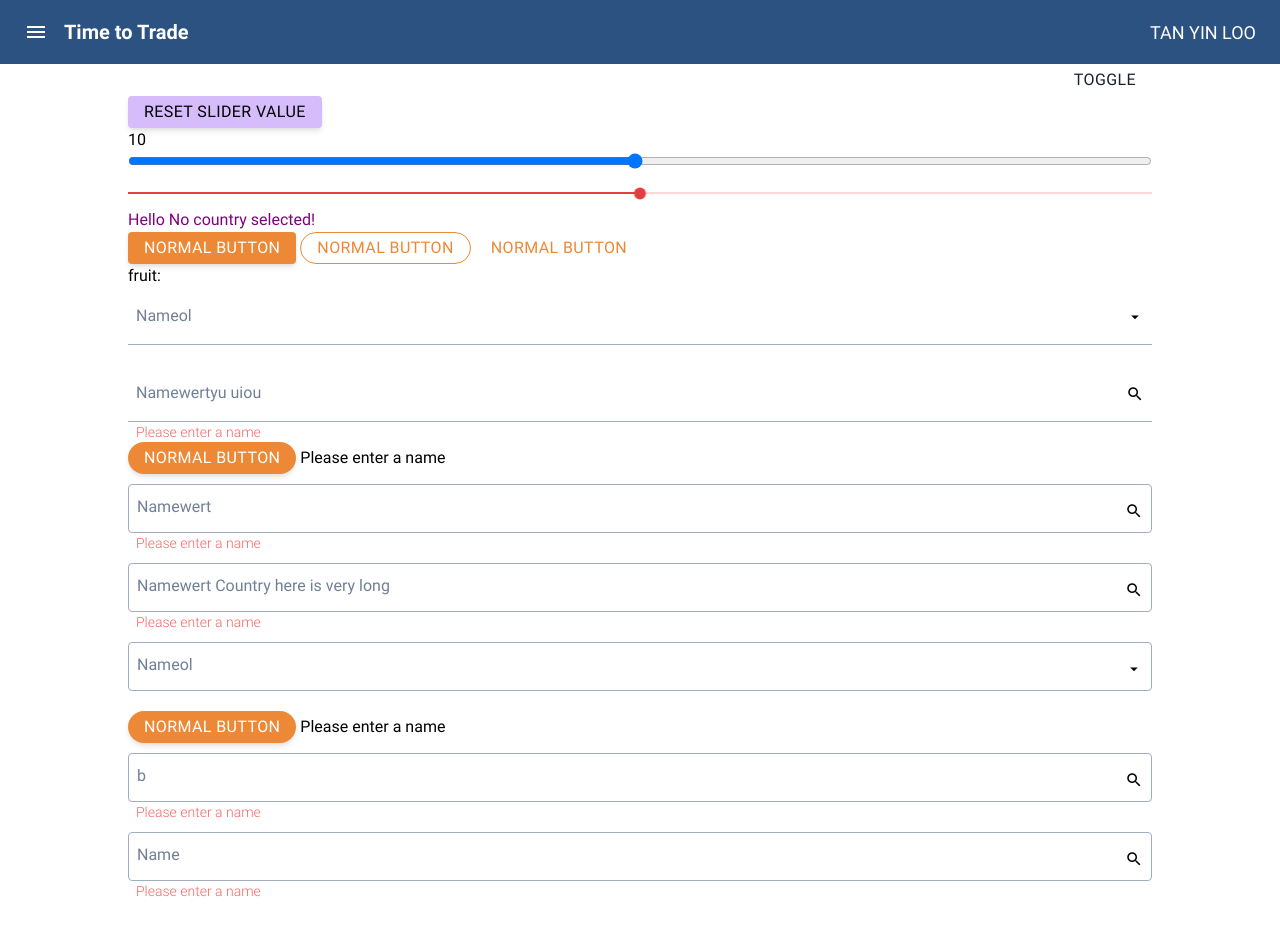
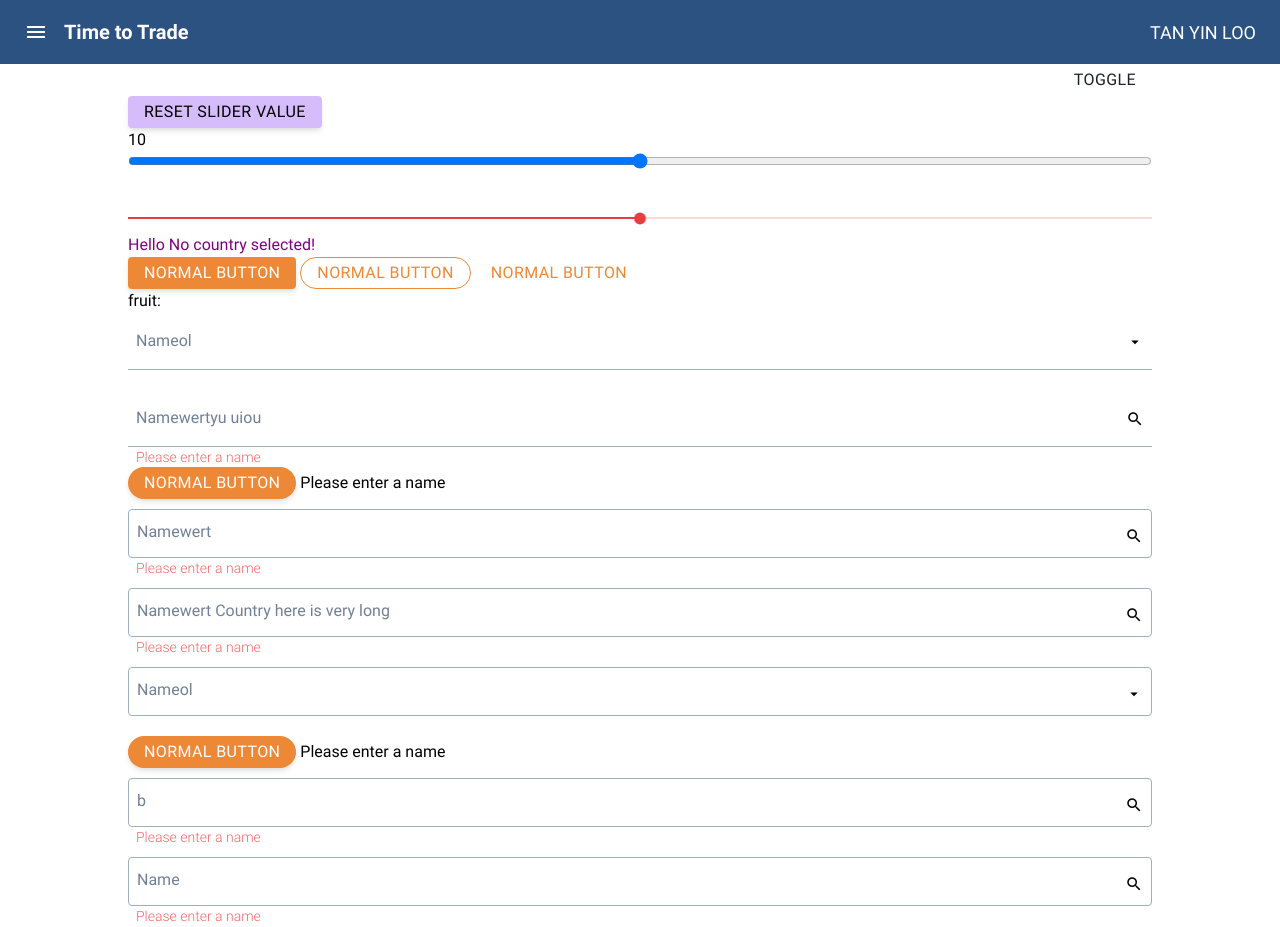
Before and after one commit to tianhai82/svetamat, a Svelte app: page / in a window 1280 px wide. Before the commit the page ends 902 px from the top, so only its background shows below. Built offline with nearby package versions, Linux system fonts and the light colour scheme; a web font is replaced by a local one.

Commit message:
add and remove pointermove event to document.body

```diff
--- a/src/App.svelte
+++ b/src/App.svelte
@@ -81,17 +81,16 @@
   <div>
     {sliderValue}
     <input
-      class="w-full"
+      class="w-full mb-8"
       bind:value={sliderValue}
       type="range"
       min="9"
       max="11"
-      step="0.03" />
+      step="0.01" />
 
     <Slider
       min={9}
       max={11}
-      step={0.03}
       bind:value={sliderValue}
       thumbColor="text-red-600"
       trackEmptyColor="bg-red-200"
--- a/src/widgets/Slider.svelte
+++ b/src/widgets/Slider.svelte
@@ -3,9 +3,9 @@
 export let min = 0;
 export let max = 1;
 export let step = undefined;
-  export let thumbColor = "text-blue-500";
-  export let trackEmptyColor = "bg-blue-200";
-  export let trackFilledColor = "bg-blue-500";
+export let thumbColor = 'text-blue-500';
+export let trackEmptyColor = 'bg-blue-200';
+export let trackFilledColor = 'bg-blue-500';
 
 let normalisedValue;
 $: normalisedValue = scaleValue(value, min, max, 0, 1);
@@ -40,7 +40,7 @@
   const oldRange = oldMax - oldMin;
   const newRange = newMax - newMin;
   if (oldRange <= 0 || newRange <= 0) {
-      throw new Error("max should be greater than min");
+    throw new Error('max should be greater than min');
   }
   return +(((v - oldMin) * newRange) / oldRange + newMin).toPrecision(12);
 }
@@ -64,6 +64,7 @@
   value = scaleValue(normalisedValue, 0, 1, min, max);
   mousedown = true;
 }
+
 function touchMove(e) {
   if (window.PointerEvent) {
     return;
@@ -98,9 +99,12 @@
   oldVal = normalisedValue;
   mousedown = true;
   value = scaleValue(normalisedValue, 0, 1, min, max);
+  document.body.addEventListener('pointermove', dragging);
 }
+
 function dragging(e) {
   if (e.pressure === 0) {
+    document.body.removeEventListener('pointermove', dragging);
     mousedown = false;
     return;
   }
@@ -118,7 +122,9 @@
   }
   value = scaleValue(normalisedValue, 0, 1, min, max);
 }
+
 function dragEnd(e) {
+  document.body.removeEventListener('pointermove', dragging);
   mousedown = false;
 }
 
@@ -138,12 +144,14 @@
     height: 2px;
     overflow: hidden;
   }
+
   .mdc-slider__track {
     -webkit-transform-origin: left top;
     -ms-transform-origin: left top;
     transform-origin: left top;
     will-change: transform;
   }
+
   .mdc-slider__thumb-container {
     position: absolute;
     margin-top: 7px;
@@ -170,6 +178,7 @@
     transition: transform 0.1s ease-out, fill 0.1s ease-out,
     stroke 0.1s ease-out, -webkit-transform 0.1s ease-out;
   }
+
   .mdc-slider__focus-ring {
     width: 21px;
     height: 21px;
@@ -197,12 +206,11 @@
   on:touchmove|stopPropagation|preventDefault={touchMove}
   on:touchend|stopPropagation|preventDefault={dragEnd}
   on:pointerdown|stopPropagation|preventDefault={dragStart}
-  on:pointermove|stopPropagation|preventDefault={dragging}
   on:pointerup|stopPropagation|preventDefault={dragEnd}>
   <div class="absolute w-full mdc-slider__track-container {trackEmptyColor}">
     <div
       class="h-full w-full absolute mdc-slider__track {trackFilledColor}"
-      style="transform: scaleX({normalisedValue});" />
+      style="transform: scaleX({normalisedValue});"/>
   </div>
   <div
     class="mdc-slider__thumb-container"
@@ -212,11 +220,11 @@
       style="transform: scale({thumbSize});"
       width="21"
       height="21">
-      <circle cx="10.5" cy="10.5" r="7.875" />
+      <circle cx="10.5" cy="10.5" r="7.875"/>
     </svg>
     <div
       style="transform: scale(1.125);"
       class="mdc-slider__focus-ring {trackFilledColor} hover:opacity-25
-      opacity-0" />
+      opacity-0"/>
   </div>
 </div>
```
Lines whose indentation alone changed are shown as unchanged.
